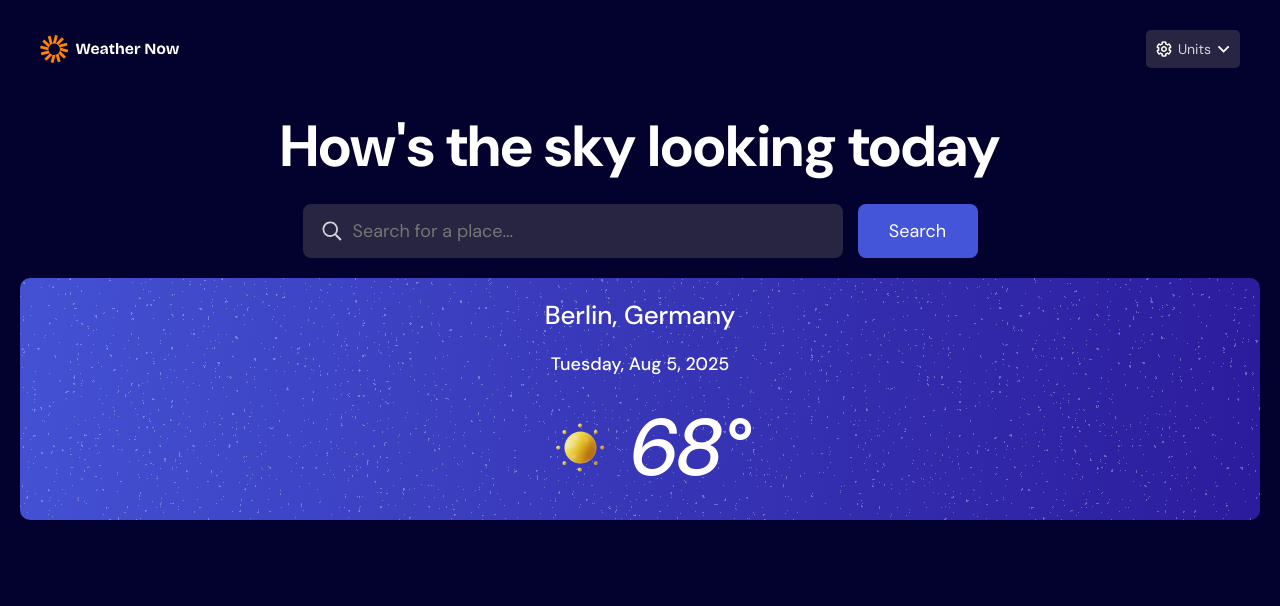
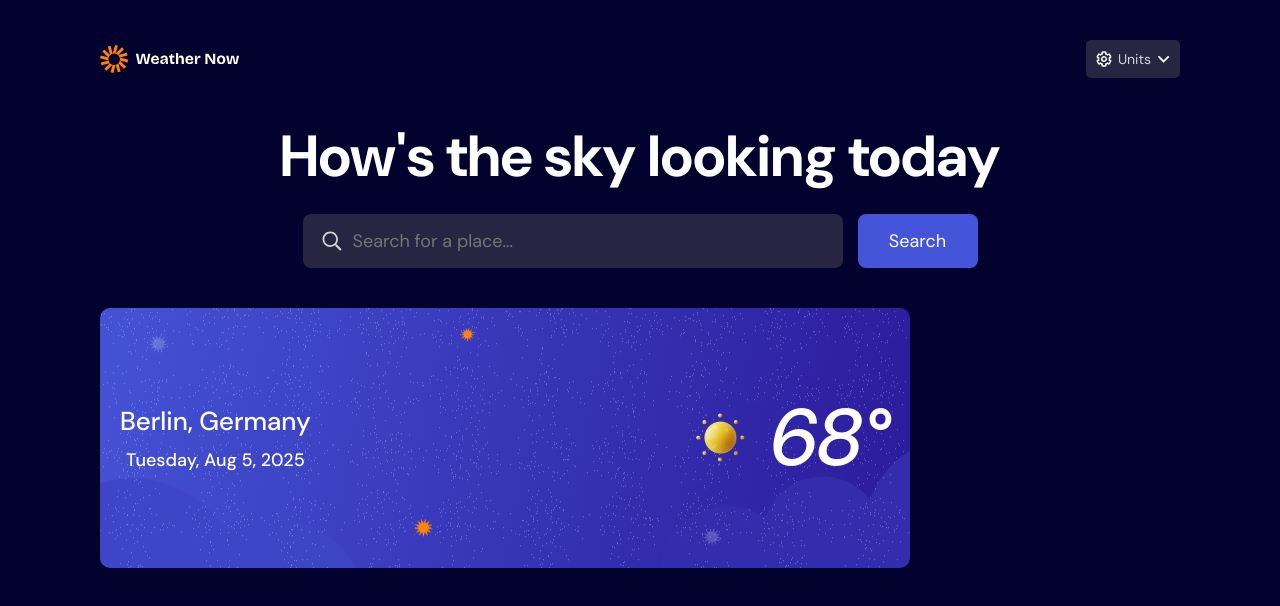
Before and after one commit to santiagodev10/Weather-App, a React (Vite) app: page / in a window 1280 px wide. Shown: the top 606 px of the page. Built offline with nearby package versions, Linux system fonts and the light colour scheme.

Commit message:
feat: add desktop styles for the WeatherHeroCard component

```diff
--- a/src/assets/styles/global.css
+++ b/src/assets/styles/global.css
@@ -46,3 +46,9 @@ body {
     background-color: var(--Neutral-900);
     padding: 2rem;
 }
+
+@media (min-width: 1024px) {
+    body {
+        padding: 4rem 10rem;
+    }
+}
--- a/src/components/layout/Header/Header.module.css
+++ b/src/components/layout/Header/Header.module.css
@@ -2,7 +2,6 @@
     display: flex;
     align-items: center;
     justify-content: space-between;
-    padding: 1rem 2rem 0 2rem;
 }
 
 .title {
--- a/src/components/layout/WeatherSummary/WeatherHeroCard/WeatherHeroCard.jsx
+++ b/src/components/layout/WeatherSummary/WeatherHeroCard/WeatherHeroCard.jsx
@@ -2,16 +2,18 @@ import styles from "./WeatherHeroCard.module.css"
 
 const WeatherHeroCard = () => {
     return (
-        <div className={styles["main-container"]}>
-            <h2 className={styles["weather-location"]}>Berlin, Germany</h2>
-            <h3 className={styles["weather-date"]}>Tuesday, Aug 5, 2025</h3>
+        <section className={styles["main-container"]}>
+            <div className={styles["location-date-container"]}>
+                <h2 className={styles["weather-location"]}>Berlin, Germany</h2>
+                <h3 className={styles["weather-date"]}>Tuesday, Aug 5, 2025</h3>
+            </div>
             <div className={styles["temperature-container"]}>
                 <h4 className={styles["weather-temperature"]}>68°</h4>
                 <figure className={styles["weather-image-container"]}>
                     <img className={styles["weather-image"]} src="/images/icon-sunny.webp" alt="weather image" />
                 </figure>
             </div>
-        </div>
+        </section>
     )
 }
 
--- a/src/components/layout/WeatherSummary/WeatherHeroCard/WeatherHeroCard.module.css
+++ b/src/components/layout/WeatherSummary/WeatherHeroCard/WeatherHeroCard.module.css
@@ -1,9 +1,11 @@
 .main-container {
+    width: 100%;
     display: flex;
     flex-direction: column;
     align-items: center;
     justify-content: center;
     gap: 2rem;
+    margin-top: 2rem;
     border-radius: 1rem;
     padding: 2rem;
     background-image: url("/images/bg-today-small.svg");
@@ -12,7 +14,15 @@
     background-position: center;
 }
 
+.location-date-container {
+    display: flex;
+    flex-direction: column;
+    align-items: center;
+    gap: 1rem;
+}
+
 .weather-location {
+    width: max-content;
     font-size: var(--font-size-lg);
     font-weight: 500;
 }
@@ -23,7 +33,6 @@
 }
 
 .temperature-container {
-    width: 100%;
     display: flex;
     flex-direction: row-reverse;
     align-items: center;
@@ -44,3 +53,13 @@
     width: 100%;
     height: auto;
 }
+
+@media (min-width: 1024px) {
+    .main-container {
+        width: 75%;
+        height: 26rem;
+        flex-direction: row;
+        justify-content: space-between;
+        background-image: url("/images/bg-today-large.svg");
+    }
+}
--- a/src/components/layout/WeatherSummary/WeatherSummary.jsx
+++ b/src/components/layout/WeatherSummary/WeatherSummary.jsx
@@ -3,9 +3,9 @@ import WeatherHeroCard from "./WeatherHeroCard/WeatherHeroCard";
 
 const WeatherSummary = () => {
     return (
-        <section>
+        <>
             <WeatherHeroCard />
-        </section>
+        </>
     )
 }
 
```
